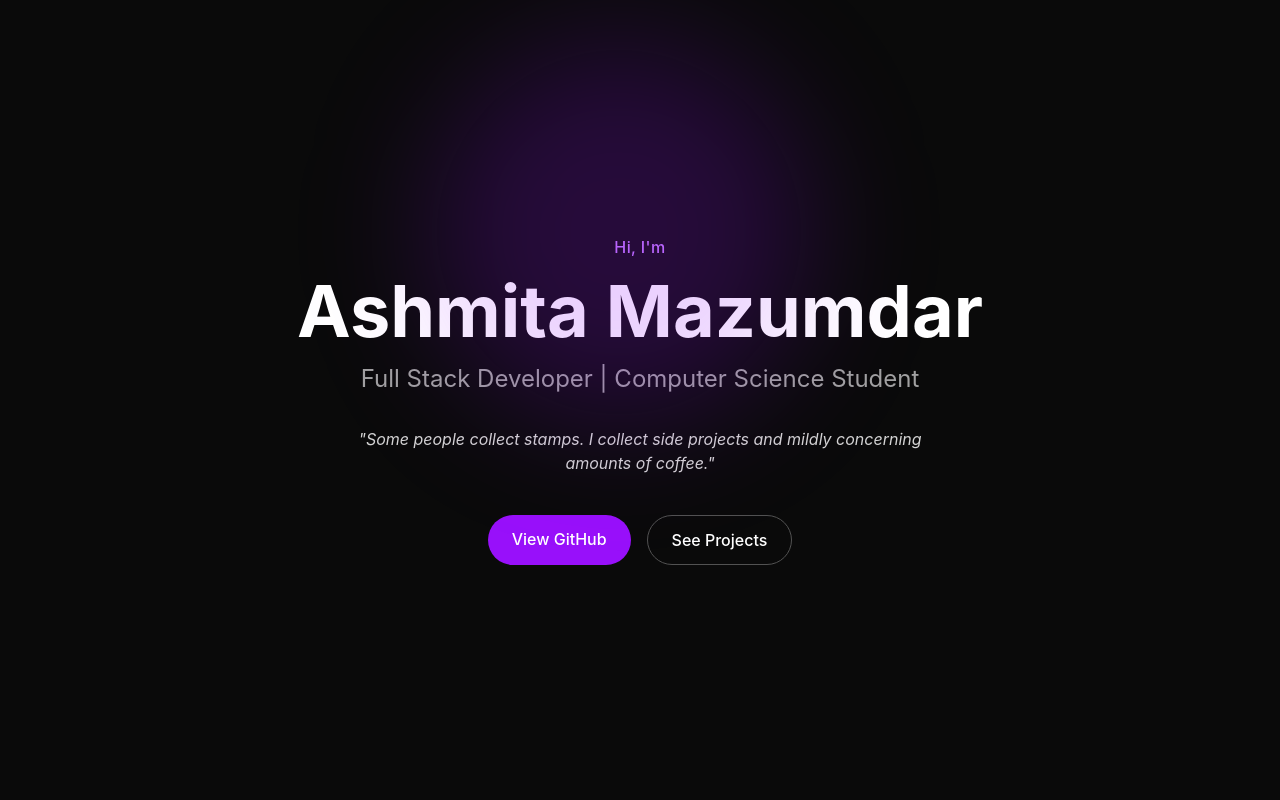
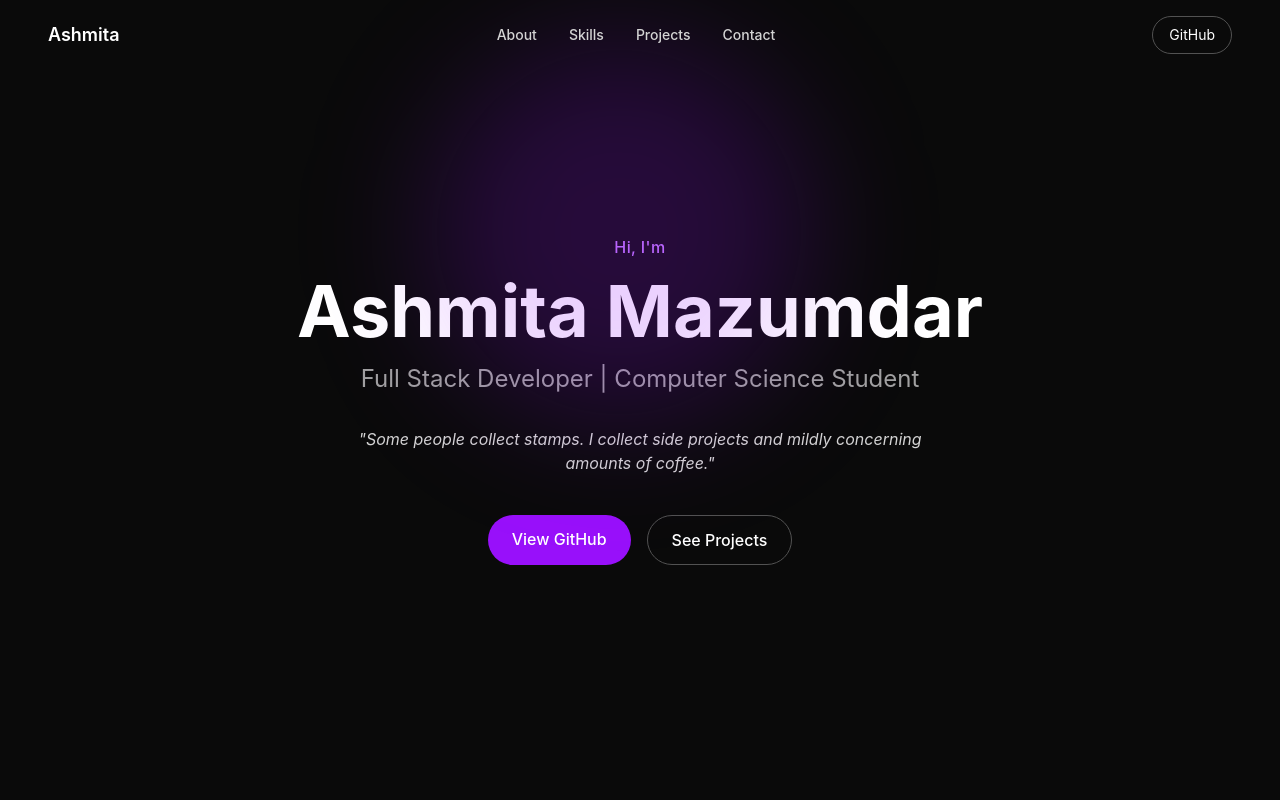
Before and after one commit to ashmita-dev/final_portfolio, a React (Vite) app: page / in a window 1280 px wide. Shown: the top 800 px of the page. Built offline with nearby package versions, Linux system fonts and the light colour scheme.

Commit message:
Added responsive Navbar with scroll-based background and section links

```diff
--- a/src/App.jsx
+++ b/src/App.jsx
@@ -1,3 +1,4 @@
+import Navbar from "./components/Navbar";
 import Hero from "./sections/Hero";
 import About from "./sections/About";
 import Skills from "./sections/Skills";
@@ -7,6 +8,7 @@ import Contact from "./sections/Contact";
 function App() {
   return (
     <div className="bg-neutral-950">
+      <Navbar />
       <Hero />
       <About />
       <Skills />
--- /dev/null
+++ b/src/components/Navbar.jsx
@@ -0,0 +1,64 @@
+import { useState, useEffect } from "react";
+import { motion } from "framer-motion";
+import { personalInfo } from "../data/portfolioData";
+
+const links = [
+  { label: "About", href: "#about" },
+  { label: "Skills", href: "#skills" },
+  { label: "Projects", href: "#projects" },
+  { label: "Contact", href: "#contact" },
+];
+
+function Navbar() {
+  const [scrolled, setScrolled] = useState(false);
+
+  useEffect(() => {
+    const handleScroll = () => {
+      setScrolled(window.scrollY > 50);
+    };
+
+    window.addEventListener("scroll", handleScroll);
+
+    return () => window.removeEventListener("scroll", handleScroll);
+  }, []);
+
+  return (
+    <motion.nav
+      initial={{ opacity: 0, y: -20 }}
+      animate={{ opacity: 1, y: 0 }}
+      transition={{ duration: 0.5 }}
+      className={`fixed top-0 left-0 w-full z-50 flex items-center justify-between px-6 md:px-12 py-4 transition-colors duration-300 ${
+        scrolled
+          ? "bg-neutral-950/90 backdrop-blur border-b border-neutral-800"
+          : "bg-transparent"
+      }`}
+    >
+      <a href="#" className="text-white font-semibold text-lg">
+        {personalInfo.name.split(" ")[0]}
+      </a>
+
+      <div className="hidden md:flex gap-8">
+        {links.map((link) => (
+          <a
+            key={link.label}
+            href={link.href}
+            className="text-neutral-300 hover:text-purple-400 transition text-sm font-medium"
+          >
+            {link.label}
+          </a>
+        ))}
+      </div>
+
+      <a
+        href={personalInfo.github}
+        target="_blank"
+        rel="noreferrer"
+        className="text-sm px-4 py-2 border border-neutral-600 hover:border-purple-400 transition rounded-full text-white"
+      >
+        GitHub
+      </a>
+    </motion.nav>
+  );
+}
+
+export default Navbar;
--- a/src/sections/About.jsx
+++ b/src/sections/About.jsx
@@ -3,7 +3,7 @@ import { about } from "../data/portfolioData";
 
 function About() {
   return (
-    <section className="min-h-screen bg-neutral-950 flex flex-col items-center justify-center px-6 py-24">
+    <section id="about" className="min-h-screen bg-neutral-950 flex flex-col items-center justify-center px-6 py-24">
       <motion.h2
         initial={{ opacity: 0, y: 20 }}
         whileInView={{ opacity: 1, y: 0 }}
--- a/src/sections/Contact.jsx
+++ b/src/sections/Contact.jsx
@@ -3,7 +3,7 @@ import { personalInfo } from "../data/portfolioData";
 
 function Contact() {
   return (
-    <section className="min-h-screen bg-neutral-950 flex flex-col items-center justify-center px-6 py-24 text-center">
+    <section id="contact" className="min-h-screen bg-neutral-950 flex flex-col items-center justify-center px-6 py-24 text-center">
       <motion.h2
         initial={{ opacity: 0, y: 20 }}
         whileInView={{ opacity: 1, y: 0 }}
--- a/src/sections/Skills.jsx
+++ b/src/sections/Skills.jsx
@@ -11,7 +11,7 @@ const categories = [
 
 function Skills() {
   return (
-    <section className="min-h-screen bg-neutral-950 flex flex-col items-center justify-center px-6 py-24">
+    <section id="skills" className="min-h-screen bg-neutral-950 flex flex-col items-center justify-center px-6 py-24">
       <motion.h2
         initial={{ opacity: 0, y: 20 }}
         whileInView={{ opacity: 1, y: 0 }}
```
